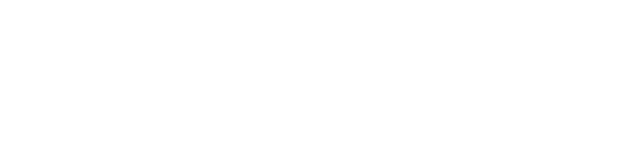
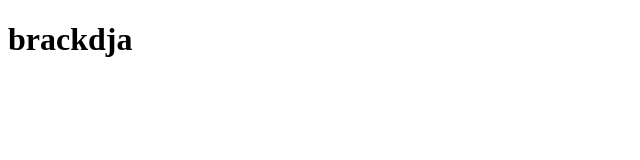
Before and after one commit to MWcodess/try-repo, a plain HTML site: page index.html in a window 1280 px wide. Shown: the whole page, without its empty margins (0-640 px from the left). Drawn offline with Linux system fonts and the light colour scheme.

Commit message:
commit in test branch

```diff
--- a/index.html
+++ b/index.html
@@ -7,6 +7,6 @@
     <title>Document</title>
 </head>
 <body>
-
+    <h1>brackdja</h1>
 </body>
 </html>
```
